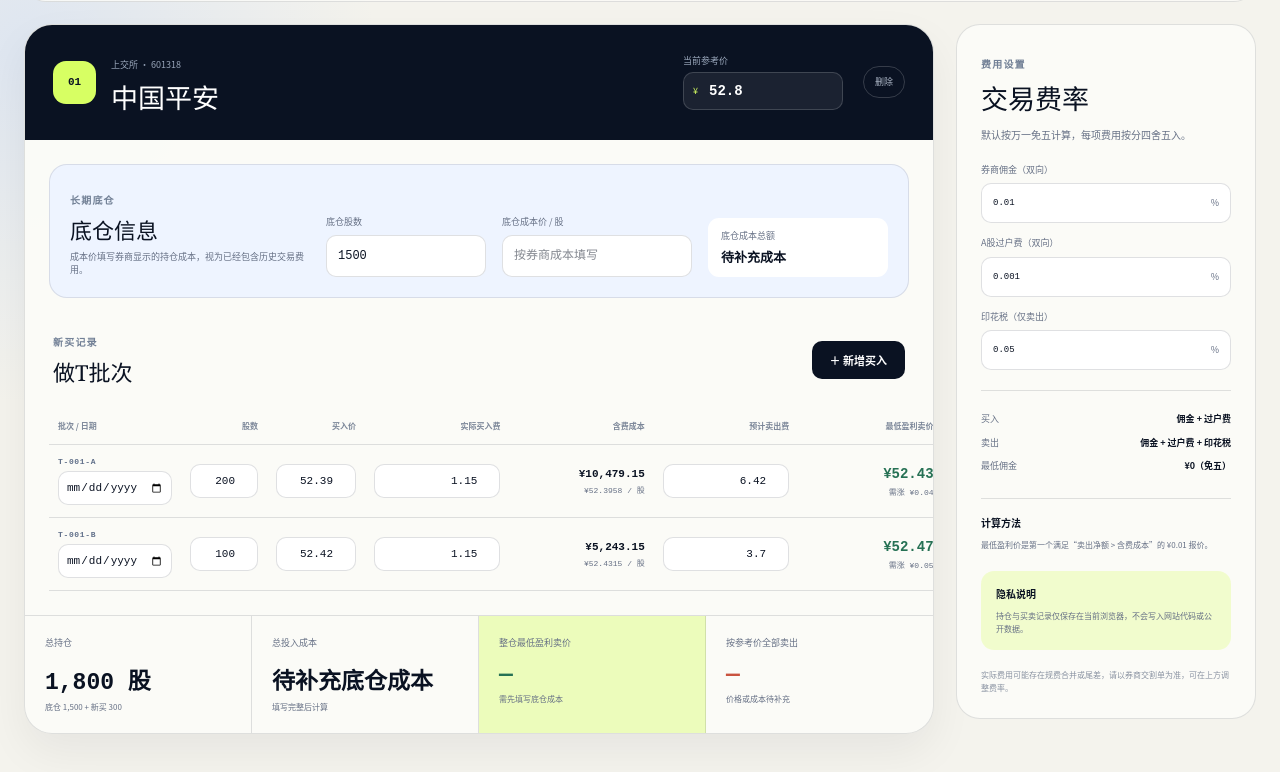
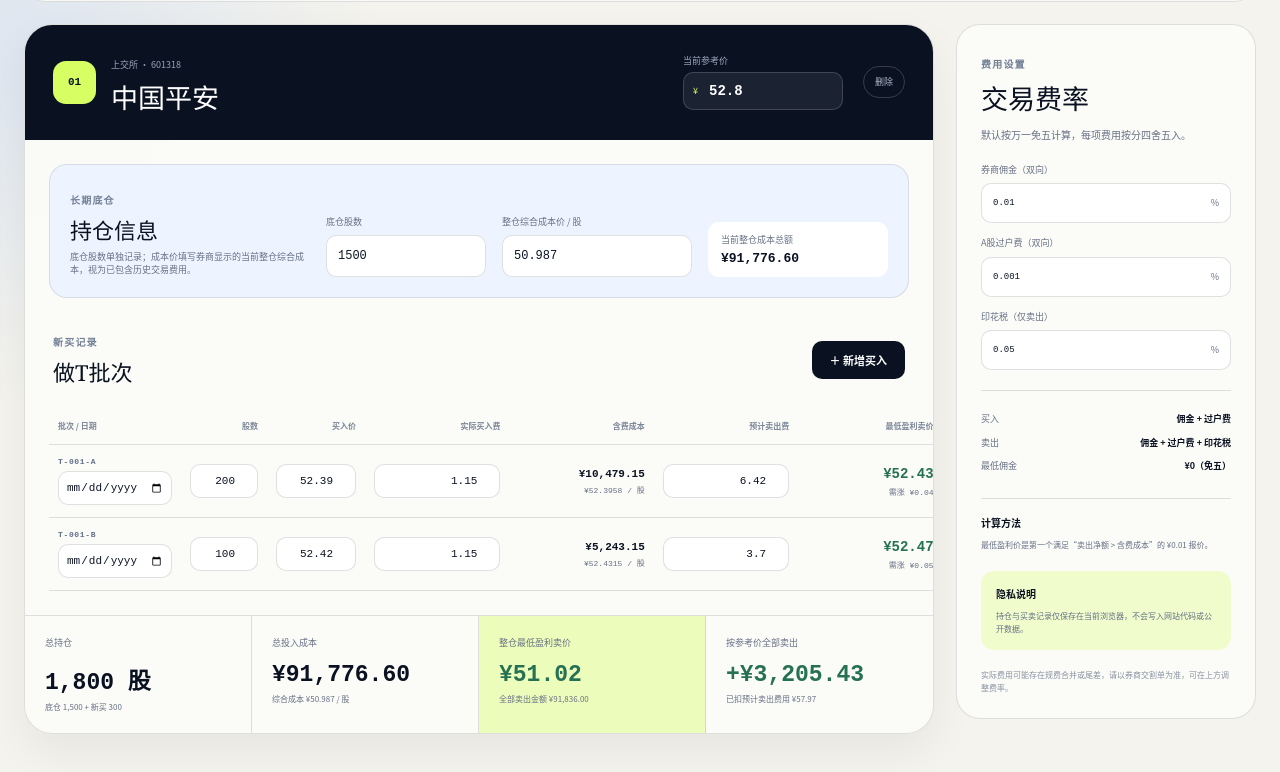
Before and after one commit to ai-stock-cn/private-stock-ledger-web, a Next.js app: page / in a window 1280 px wide. Shown: the part 590-1362 px from the top of the page. Built offline with nearby package versions, Linux system fonts and the light colour scheme.

Commit message:
Update Ping An position cost basis

```diff
--- a/app/PortfolioCalculator.tsx
+++ b/app/PortfolioCalculator.tsx
@@ -42,7 +42,7 @@ type FeeForm = {
 };
 
 type SavedPortfolio = {
-  version: 2;
+  version: 3;
   holdings: Holding[];
   fees: FeeForm;
 };
@@ -84,7 +84,7 @@ const DEFAULT_HOLDINGS: Holding[] = [
     ...STOCK_PRESETS[0],
     id: "holding-601318",
     baseShares: 1500,
-    baseUnitCost: null,
+    baseUnitCost: 50.987,
     lots: [
       {
         id: "lot-t-001-a",
@@ -107,8 +107,8 @@ const DEFAULT_HOLDINGS: Holding[] = [
     ],
   },
 ];
-const STORAGE_KEY = "private-stock-portfolio-v2";
-const LEGACY_STORAGE_KEY = "private-stock-portfolio-v1";
+const STORAGE_KEY = "private-stock-portfolio-v3";
+const PREVIOUS_STORAGE_KEYS = ["private-stock-portfolio-v2", "private-stock-portfolio-v1"];
 const money = new Intl.NumberFormat("zh-CN", { minimumFractionDigits: 2, maximumFractionDigits: 2 });
 const precisePrice = new Intl.NumberFormat("zh-CN", { minimumFractionDigits: 2, maximumFractionDigits: 4 });
 const integer = new Intl.NumberFormat("zh-CN", { maximumFractionDigits: 0 });
@@ -125,17 +125,19 @@ export default function PortfolioCalculator() {
       const value = window.localStorage.getItem(STORAGE_KEY);
       if (value) {
         const saved = JSON.parse(value) as SavedPortfolio;
-        if (saved.version === 2 && Array.isArray(saved.holdings)) {
+        if (saved.version === 3 && Array.isArray(saved.holdings)) {
           setHoldings(saved.holdings);
           setFees(saved.fees ?? DEFAULT_FEES);
         }
       } else {
-        const legacyValue = window.localStorage.getItem(LEGACY_STORAGE_KEY);
-        if (legacyValue) {
-          const legacy = JSON.parse(legacyValue) as Omit<SavedPortfolio, "version"> & { version: 1 };
-          if (legacy.version === 1 && Array.isArray(legacy.holdings)) {
-            setHoldings(mergeLedgerData(legacy.holdings));
-            setFees(legacy.fees ?? DEFAULT_FEES);
+        const previousValue = PREVIOUS_STORAGE_KEYS
+          .map((key) => window.localStorage.getItem(key))
+          .find((item): item is string => Boolean(item));
+        if (previousValue) {
+          const previous = JSON.parse(previousValue) as Omit<SavedPortfolio, "version"> & { version: 1 | 2 };
+          if ([1, 2].includes(previous.version) && Array.isArray(previous.holdings)) {
+            setHoldings(mergeLedgerData(previous.holdings));
+            setFees(previous.fees ?? DEFAULT_FEES);
           }
         }
       }
@@ -148,7 +150,7 @@ export default function PortfolioCalculator() {
 
   useEffect(() => {
     if (!isReady) return;
-    const saved: SavedPortfolio = { version: 2, holdings, fees };
+    const saved: SavedPortfolio = { version: 3, holdings, fees };
     window.localStorage.setItem(STORAGE_KEY, JSON.stringify(saved));
     setSavedAt(new Date().toLocaleTimeString("zh-CN", { hour: "2-digit", minute: "2-digit" }));
   }, [fees, holdings, isReady]);
@@ -251,17 +253,15 @@ export default function PortfolioCalculator() {
         <div className="holdings-list">
           {holdings.map((holding, index) => {
             const baseShares = holding.baseShares ?? 0;
-            const baseReady = baseShares === 0 || (holding.baseUnitCost ?? 0) > 0;
-            const baseCost = baseShares * (holding.baseUnitCost ?? 0);
             const lotTransactions = holding.lots
               .filter((lot) => (lot.shares ?? 0) > 0 && (lot.price ?? 0) > 0)
               .map((lot) => ({ lot, buy: calculateLotBuy(lot, rates) }));
             const newShares = lotTransactions.reduce((sum, item) => sum + item.buy.shares, 0);
-            const newCost = lotTransactions.reduce((sum, item) => sum + item.buy.totalCost, 0);
             const totalShares = baseShares + newShares;
-            const totalCost = baseCost + newCost;
-            const wholeSale = baseReady ? findMinimumProfitableSale(totalShares, totalCost, rates) : null;
-            const currentResult = baseReady && holding.referencePrice > 0 && totalShares > 0
+            const costReady = totalShares === 0 || (holding.baseUnitCost ?? 0) > 0;
+            const totalCost = roundMoney(totalShares * (holding.baseUnitCost ?? 0));
+            const wholeSale = costReady ? findMinimumProfitableSale(totalShares, totalCost, rates) : null;
+            const currentResult = costReady && holding.referencePrice > 0 && totalShares > 0
               ? calculateProfitAtPrice(totalShares, totalCost, holding.referencePrice, rates)
               : null;
 
@@ -274,10 +274,10 @@ export default function PortfolioCalculator() {
                 </div>
 
                 <div className="base-panel">
-                  <div className="base-copy"><span className="eyebrow">长期底仓</span><h3>底仓信息</h3><p>成本价填写券商显示的持仓成本，视为已经包含历史交易费用。</p></div>
+                  <div className="base-copy"><span className="eyebrow">长期底仓</span><h3>持仓信息</h3><p>底仓股数单独记录；成本价填写券商显示的当前整仓综合成本，视为已包含历史交易费用。</p></div>
                   <label><span>底仓股数</span><input type="number" min="0" step="100" value={holding.baseShares ?? ""} onChange={(event) => updateHolding(holding.id, { baseShares: optionalNumber(event.target.value) })} placeholder="如 1500" /></label>
-                  <label><span>底仓成本价 / 股</span><input type="number" min="0" step="0.01" value={holding.baseUnitCost ?? ""} onChange={(event) => updateHolding(holding.id, { baseUnitCost: optionalNumber(event.target.value) })} placeholder="按券商成本填写" /></label>
-                  <div className="base-total"><span>底仓成本总额</span><strong>{baseReady && baseShares > 0 ? `¥${money.format(baseCost)}` : "待补充成本"}</strong></div>
+                  <label><span>整仓综合成本价 / 股</span><input type="number" min="0" step="0.001" value={holding.baseUnitCost ?? ""} onChange={(event) => updateHolding(holding.id, { baseUnitCost: optionalNumber(event.target.value) })} placeholder="按券商成本填写" /></label>
+                  <div className="base-total"><span>当前整仓成本总额</span><strong>{costReady && totalShares > 0 ? `¥${money.format(totalCost)}` : "待补充成本"}</strong></div>
                 </div>
 
                 <div className="lot-heading"><div><span className="eyebrow">新买记录</span><h3>做T批次</h3></div><button type="button" onClick={() => addLot(holding.id)}>＋ 新增买入</button></div>
@@ -313,8 +313,8 @@ export default function PortfolioCalculator() {
 
                 <div className="position-summary">
                   <div><span>总持仓</span><strong>{integer.format(totalShares)} 股</strong><small>底仓 {integer.format(baseShares)} + 新买 {integer.format(newShares)}</small></div>
-                  <div><span>总投入成本</span><strong>{baseReady ? `¥${money.format(totalCost)}` : "待补充底仓成本"}</strong><small>{baseReady && totalShares > 0 ? `综合成本 ¥${precisePrice.format(totalCost / totalShares)} / 股` : "填写完整后计算"}</small></div>
-                  <div className="summary-focus"><span>整仓最低盈利卖价</span><strong>{wholeSale ? `¥${money.format(wholeSale.minimumProfitPrice)}` : "—"}</strong><small>{wholeSale ? `全部卖出金额 ¥${money.format(wholeSale.grossAmount)}` : "需先填写底仓成本"}</small></div>
+                  <div><span>总投入成本</span><strong>{costReady ? `¥${money.format(totalCost)}` : "待补充整仓成本"}</strong><small>{costReady && totalShares > 0 ? `综合成本 ¥${precisePrice.format(totalCost / totalShares)} / 股` : "填写完整后计算"}</small></div>
+                  <div className="summary-focus"><span>整仓最低盈利卖价</span><strong>{wholeSale ? `¥${money.format(wholeSale.minimumProfitPrice)}` : "—"}</strong><small>{wholeSale ? `全部卖出金额 ¥${money.format(wholeSale.grossAmount)}` : "需先填写整仓成本"}</small></div>
                   <div className={currentResult && currentResult.profit >= 0 ? "positive" : "negative"}><span>按参考价全部卖出</span><strong>{currentResult ? `${currentResult.profit >= 0 ? "+" : "−"}¥${money.format(Math.abs(currentResult.profit))}` : "—"}</strong><small>{currentResult ? `已扣预计卖出费用 ¥${money.format(currentResult.totalFees)}` : "价格或成本待补充"}</small></div>
                 </div>
               </article>
@@ -382,7 +382,13 @@ function mergeLedgerData(holdings: Holding[]): Holding[] {
   }
 
   return holdings.map((holding) => holding.symbol === importedHolding.symbol
-    ? { ...holding, baseShares: 1500, lots: mergedLots }
+    ? {
+        ...holding,
+        baseShares: 1500,
+        baseUnitCost: holding.baseUnitCost ?? importedHolding.baseUnitCost,
+        referencePrice: 52.8,
+        lots: mergedLots,
+      }
     : holding);
 }
 
```
Also changed, not shown: 1 other file (tests, documents, lock files or other folders).
